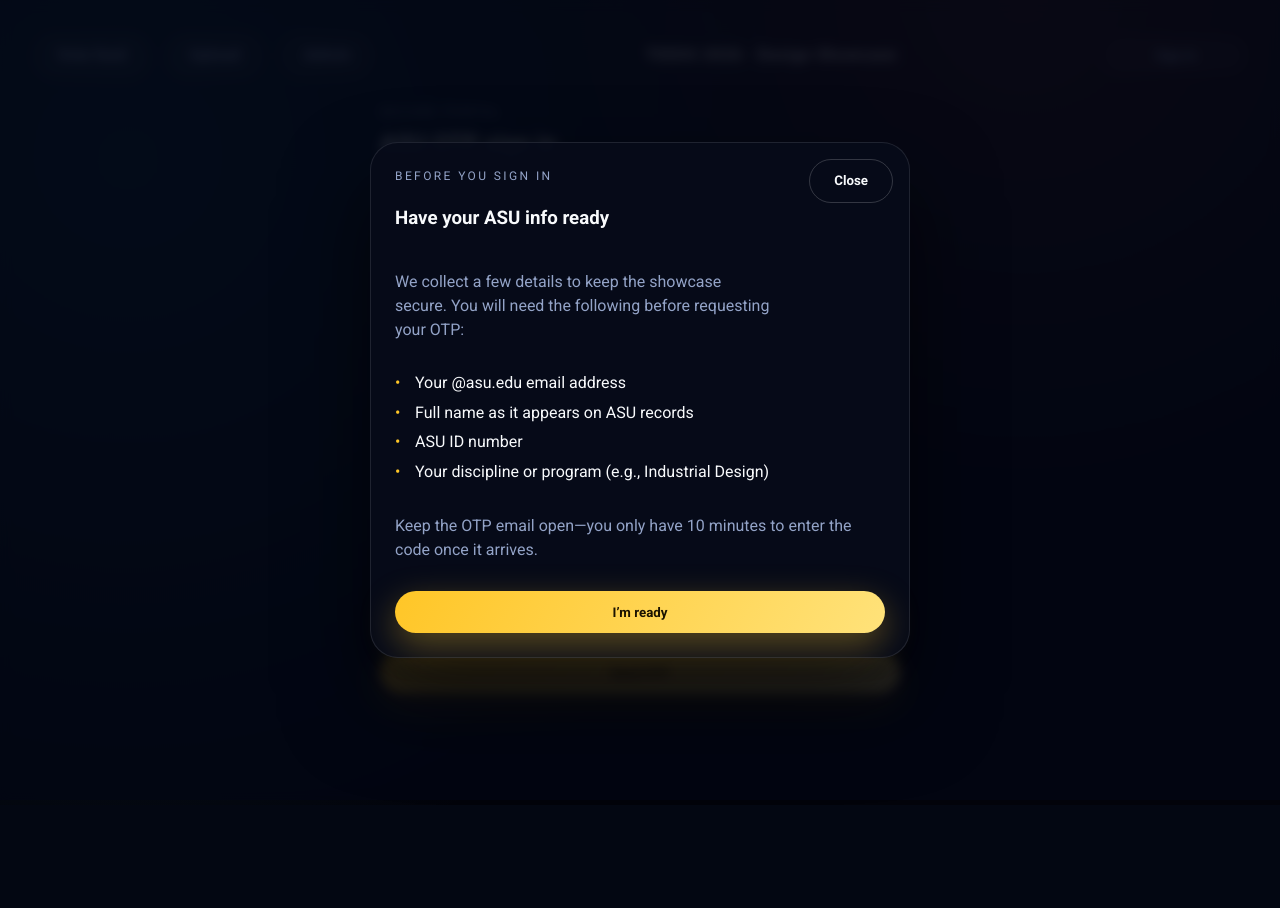
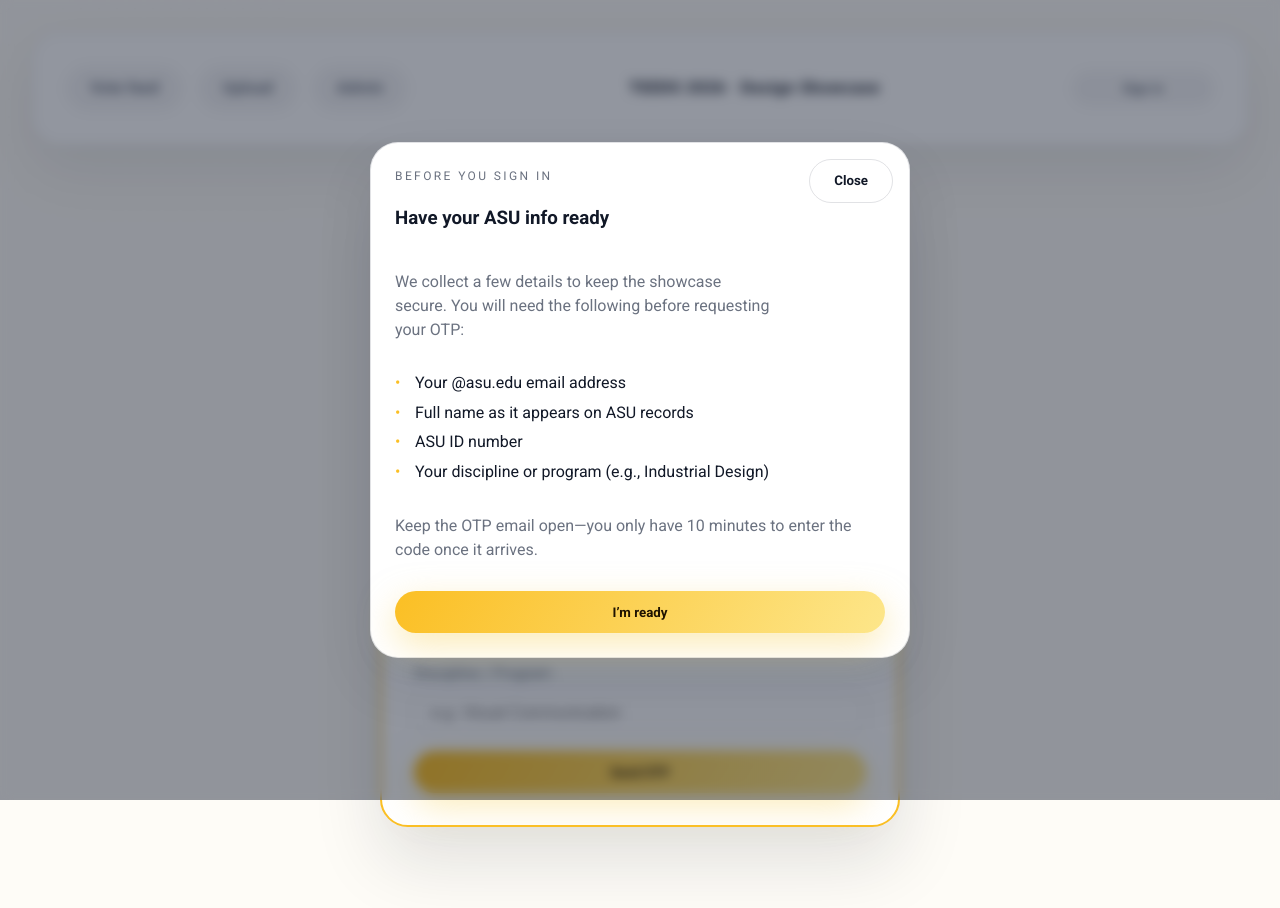
Before and after one commit to RamachandraKulkarni/TeeDS_Voting, a React (Vite) app: page /auth in a window 1280 px wide. Shown: the top 908 px of the page. Before the commit the page ends 805 px from the top, so only its background shows below. Built offline with nearby package versions, Linux system fonts and the light colour scheme; no server answers.

Commit message:
Update: upload and admin analytics workflow

```diff
--- a/src/styles/index.css
+++ b/src/styles/index.css
@@ -4,26 +4,28 @@
   font-family: 'Roboto', system-ui, -apple-system, BlinkMacSystemFont, 'Segoe UI', sans-serif;
   line-height: 1.5;
   font-weight: 400;
-  color: #f8fafc;
-  background-color: #030712;
-  --bg: #030712;
-  --surface: #060916;
-  --panel: rgba(12, 18, 35, 0.9);
-  --card: #11182b;
-  --card-accent: #1f2942;
-  --text: #f8fafc;
-  --muted: #93a3c7;
-  --accent: #fcd34d;
-  --accent-2: #34d399;
-  --accent-3: #38bdf8;
-  --danger: #f87171;
-  --border: rgba(255, 255, 255, 0.12);
-  --glow: rgba(168, 85, 247, 0.6);
-  --asu-gold: #ffc627;
-  --asu-gold-bright: #ffe27a;
-  --asu-gold-muted: rgba(255, 198, 39, 0.18);
-  --asu-gold-shadow: rgba(255, 198, 39, 0.35);
-  --asu-ink: #1b1300;
+  color: #0f172a;
+  background-color: #fefcf7;
+  --bg: #fefcf7;
+  --surface: #ffffff;
+  --panel: #ffffff;
+  --card: #ffffff;
+  --card-accent: #f5efe4;
+  --text: #111827;
+  --muted: #6b7280;
+  --accent: #fbbf24;
+  --accent-2: #2563eb;
+  --accent-3: #0ea5e9;
+  --danger: #dc2626;
+  --border: rgba(15, 23, 42, 0.12);
+  --shadow-soft: 0 25px 60px rgba(15, 23, 42, 0.08);
+  --glow: rgba(234, 179, 8, 0.35);
+  --asu-gold: #fbbf24;
+  --asu-gold-bright: #fde68a;
+  --asu-gold-muted: rgba(249, 216, 109, 0.4);
+  --asu-gold-shadow: rgba(249, 216, 109, 0.5);
+  --asu-ink: #1f1300;
+  --dot-color: rgba(17, 24, 39, 0.25);
 }
 
 *,
@@ -35,15 +37,29 @@
 body {
   margin: 0;
   min-height: 100vh;
-  background: radial-gradient(circle at 10% 20%, rgba(56, 189, 248, 0.2), transparent 55%),
-    radial-gradient(circle at 80% 0%, rgba(248, 113, 113, 0.18), transparent 40%),
-    linear-gradient(180deg, #04050c, #02030a 60%);
   color: var(--text);
+  background: var(--bg);
+  position: relative;
+}
+
+body::before {
+  content: '';
+  position: fixed;
+  top: 0;
+  bottom: 0;
+  left: 0;
+  width: clamp(140px, 22vw, 280px);
+  background-image: radial-gradient(var(--dot-color) 1.2px, transparent 1.2px);
+  background-size: 18px 18px;
+  opacity: 0.3;
+  pointer-events: none;
 }
 
 #root {
   min-height: 100vh;
   width: 100%;
+  position: relative;
+  z-index: 1;
 }
 
 a {
@@ -63,6 +79,22 @@
   width: min(1100px, 100%);
   margin: 0 auto;
   padding-bottom: 4rem;
+}
+
+.panel,
+.header-panel {
+  background: var(--panel);
+  border: 1px solid var(--border);
+  border-radius: 1.75rem;
+  padding: 2rem;
+  box-shadow: var(--shadow-soft);
+}
+
+.panel.highlight,
+.header-panel.highlight {
+  border-width: 2px;
+  border-color: var(--asu-gold);
+  box-shadow: 0 35px 70px rgba(15, 23, 42, 0.12);
 }
 
 .eyebrow {
@@ -85,7 +117,7 @@
 }
 
 .user-chip {
-  background: rgba(255, 255, 255, 0.07);
+  background: rgba(15, 23, 42, 0.05);
   border-radius: 999px;
   padding: 0.45rem 1.25rem;
   min-width: 120px;
@@ -94,7 +126,7 @@
   justify-content: center;
   align-items: center;
   font-size: 0.95rem;
-  border: 1px solid rgba(255, 255, 255, 0.08);
+  border: 1px solid var(--border);
 }
 
 .header-bar {
@@ -126,12 +158,12 @@
   position: absolute;
   top: calc(100% + 0.45rem);
   right: 0;
-  background: rgba(7, 11, 26, 0.98);
+  background: var(--surface);
   padding: 0.85rem;
   border-radius: 1.25rem;
-  border: 1px solid rgba(255, 255, 255, 0.1);
+  border: 1px solid var(--border);
   width: min(240px, 80vw);
-  box-shadow: 0 25px 60px rgba(0, 0, 0, 0.65);
+  box-shadow: var(--shadow-soft);
   z-index: 10;
 }
 
@@ -153,7 +185,7 @@
   border: none;
   border-radius: 0.85rem;
   padding: 0.65rem 1rem;
-  background: rgba(255, 255, 255, 0.08);
+  background: rgba(15, 23, 42, 0.06);
   color: var(--text);
   font-weight: 600;
   cursor: pointer;
@@ -162,7 +194,7 @@
 
 .auth-dropdown button:hover,
 .auth-dropdown button:focus-visible {
-  background: rgba(255, 255, 255, 0.18);
+  background: rgba(15, 23, 42, 0.12);
 }
 
 .header-center {
@@ -170,7 +202,7 @@
   text-align: center;
   font-size: 1rem;
   font-weight: 600;
-  color: rgba(255, 255, 255, 0.85);
+  color: var(--text);
   letter-spacing: 0.05em;
 }
 
@@ -178,7 +210,7 @@
   padding: 0.65rem 1.5rem;
   border-radius: 999px;
   border: 1px solid transparent;
-  background: rgba(255, 255, 255, 0.05);
+  background: rgba(15, 23, 42, 0.04);
   color: var(--muted);
   font-weight: 600;
   transition: all 200ms ease;
@@ -187,8 +219,8 @@
 .nav-link.active,
 .nav-link:hover {
   color: var(--text);
-  border-color: rgba(255, 255, 255, 0.18);
-  background: rgba(255, 255, 255, 0.12);
+  border-color: rgba(15, 23, 42, 0.15);
+  background: rgba(15, 23, 42, 0.08);
 }
 
 .nav-link--action {
@@ -207,22 +239,22 @@
 .account-trigger {
   min-width: 170px;
   justify-content: center;
-  background: rgba(255, 255, 255, 0.1);
+  background: rgba(15, 23, 42, 0.05);
 }
 
 .account-menu {
   position: absolute;
   top: calc(100% + 0.35rem);
   right: 0;
-  background: rgba(6, 10, 24, 0.96);
+  background: var(--surface);
   padding: 0.45rem;
   min-width: 210px;
-  border-radius: 55% 55% 45% 45% / 80% 80% 35% 35%;
-  border: 1px solid rgba(255, 255, 255, 0.1);
-  box-shadow: 0 25px 40px rgba(2, 6, 23, 0.55);
+  border-radius: 1.25rem;
+  border: 1px solid var(--border);
+  box-shadow: var(--shadow-soft);
   opacity: 0;
   pointer-events: none;
-  transform: translateY(-10px) scale(0.85);
+  transform: translateY(-10px) scale(0.92);
   transform-origin: top right;
   transition: opacity 240ms ease, transform 320ms cubic-bezier(0.16, 0.84, 0.44, 1.14);
 }
@@ -253,7 +285,7 @@
   border: none;
   padding: 0.85rem 1.5rem;
   font-weight: 600;
-  background: rgba(255, 255, 255, 0.08);
+  background: rgba(15, 23, 42, 0.08);
   color: var(--text);
   cursor: pointer;
   transition: background 200ms ease, transform 200ms ease, box-shadow 200ms ease;
@@ -291,7 +323,7 @@
 .ghost-button {
   border-radius: 999px;
   padding: 0.85rem 1.5rem;
-  border: 1px solid rgba(255, 255, 255, 0.18);
+  border: 1px solid var(--border);
   background: transparent;
   color: var(--text);
   font-weight: 600;
@@ -300,7 +332,7 @@
 }
 
 .ghost-button:hover {
-  background: rgba(255, 255, 255, 0.1);
+  background: rgba(15, 23, 42, 0.08);
 }
 
 button:disabled,
@@ -315,7 +347,7 @@
   display: flex;
   gap: 0.5rem;
   flex-wrap: wrap;
-  background: rgba(255, 255, 255, 0.05);
+  background: rgba(15, 23, 42, 0.05);
   padding: 0.4rem;
   border-radius: 999px;
   width: 100%;
@@ -333,7 +365,7 @@
 }
 
 .segmented-option:hover {
-  background: rgba(255, 255, 255, 0.08);
+  background: rgba(15, 23, 42, 0.08);
 }
 
 .segmented-option.active {
@@ -361,8 +393,8 @@
   width: 100%;
   padding: 0.75rem 1rem;
   border-radius: 1rem;
-  border: 1px solid rgba(255, 255, 255, 0.12);
-  background: rgba(2, 6, 23, 0.55);
+  border: 1px solid var(--border);
+  background: rgba(255, 255, 255, 0.9);
   color: var(--text);
   font-size: 1rem;
 }
@@ -371,7 +403,7 @@
   border: none;
   border-radius: 999px;
   padding: 0.5rem 1rem;
-  background: rgba(255, 255, 255, 0.12);
+  background: rgba(15, 23, 42, 0.08);
   color: var(--text);
   margin-right: 1rem;
   cursor: pointer;
@@ -385,11 +417,11 @@
 }
 
 .design-card {
-  background: linear-gradient(155deg, rgba(17, 24, 39, 0.96), rgba(30, 41, 59, 0.85));
+  background: linear-gradient(150deg, var(--surface), var(--card-accent));
   border-radius: 1.5rem;
   padding: 1.1rem;
-  border: 1px solid rgba(255, 255, 255, 0.08);
-  box-shadow: 0 18px 45px rgba(2, 6, 23, 0.65);
+  border: 1px solid var(--border);
+  box-shadow: 0 20px 50px rgba(15, 23, 42, 0.12);
   display: flex;
   flex-direction: column;
   gap: 0.75rem;
@@ -397,10 +429,9 @@
   cursor: pointer;
   outline: none;
 }
-
 .design-card:hover {
   transform: translateY(-6px);
-  box-shadow: 0 35px 65px rgba(2, 6, 23, 0.75);
+  box-shadow: 0 35px 75px rgba(15, 23, 42, 0.18);
 }
 
 .design-card:focus-visible {
@@ -413,27 +444,8 @@
   aspect-ratio: 4 / 5;
   border-radius: 1.2rem;
   overflow: hidden;
-  background: #0f172a;
+  background: #f5f0e6;
 }
-
-.design-media img {
-  width: 100%;
-  height: 100%;
-  object-fit: cover;
-  transition: transform 320ms ease;
-}
-
-.design-card:hover .design-media img {
-  transform: scale(1.03);
-}
-
-.design-meta {
-  display: flex;
-  justify-content: space-between;
-  color: var(--muted);
-  font-size: 0.9rem;
-}
-
 
 
 .pill-button {
@@ -677,9 +689,9 @@
   position: relative;
   overflow: hidden;
   border-radius: 1rem;
-  border: 1px dashed rgba(148, 163, 184, 0.6);
-  background: rgba(15, 23, 42, 0.9);
-  color: #cbd5f5;
+  border: 1px dashed rgba(249, 216, 109, 0.6);
+  background: rgba(249, 216, 109, 0.2);
+  color: var(--asu-ink);
   font-family: 'Roboto', system-ui, sans-serif;
   font-weight: 600;
   letter-spacing: 0.08em;
@@ -918,7 +930,7 @@
 .modal-overlay {
   position: fixed;
   inset: 0;
-  background: rgba(3, 6, 19, 0.85);
+  background: rgba(15, 23, 42, 0.45);
   display: flex;
   align-items: center;
   justify-content: center;
@@ -928,10 +940,10 @@
 }
 
 .modal-content {
-  background: rgba(7, 11, 26, 0.95);
+  background: var(--surface);
   border-radius: 1.75rem;
-  border: 1px solid rgba(255, 255, 255, 0.1);
-  box-shadow: 0 45px 85px rgba(0, 0, 0, 0.6);
+  border: 1px solid var(--border);
+  box-shadow: var(--shadow-soft);
   max-width: 960px;
   width: 100%;
   display: grid;
@@ -964,7 +976,7 @@
   display: flex;
   flex-direction: column;
   gap: 0.35rem;
-  color: #f8fafc;
+  color: var(--text);
 }
 
 .instructions-list li {
@@ -1003,7 +1015,7 @@
   align-items: flex-start;
   gap: 1rem;
   padding-bottom: 0.75rem;
-  border-bottom: 1px solid rgba(255, 255, 255, 0.08);
+  border-bottom: 1px solid var(--border);
 }
 
 .user-list li:last-child {
@@ -1014,7 +1026,7 @@
 .modal-media {
   border-radius: 1.5rem;
   overflow: hidden;
-  background: #0f172a;
+  background: #f5f0e6;
 }
 
 .modal-media img {
@@ -1057,15 +1069,15 @@
 .notice {
   padding: 0.85rem 1.1rem;
   border-radius: 1rem;
-  background: rgba(59, 130, 246, 0.15);
+  background: rgba(37, 99, 235, 0.12);
   color: var(--text);
-  border: 1px solid rgba(59, 130, 246, 0.2);
+  border: 1px solid rgba(37, 99, 235, 0.2);
   margin: 1rem 0;
 }
 
 .notice.error {
   background: rgba(248, 113, 113, 0.12);
-  border-color: rgba(248, 113, 113, 0.35);
+  border-color: rgba(248, 113, 113, 0.28);
 }
 
 .stat-grid {
@@ -1078,9 +1090,9 @@
 .stat-card {
   padding: 1rem 1.25rem;
   border-radius: 1.25rem;
-  background: rgba(255, 255, 255, 0.03);
-  border: 1px solid rgba(255, 255, 255, 0.08);
-  box-shadow: inset 0 0 15px rgba(255, 255, 255, 0.03);
+  background: var(--surface);
+  border: 1px solid var(--border);
+  box-shadow: 0 10px 30px rgba(15, 23, 42, 0.12);
 }
 
 .stat-card strong {
@@ -1096,10 +1108,11 @@
 }
 
 .leaderboard-card {
-  background: rgba(255, 255, 255, 0.04);
+  background: var(--surface);
   border-radius: 1.5rem;
   padding: 1.25rem;
-  border: 1px solid rgba(255, 255, 255, 0.08);
+  border: 1px solid var(--border);
+  box-shadow: var(--shadow-soft);
 }
 
 .leaderboard-card ol {
@@ -1125,7 +1138,7 @@
   display: flex;
   align-items: center;
   justify-content: center;
-  background: rgba(255, 255, 255, 0.08);
+  background: rgba(15, 23, 42, 0.08);
   font-weight: 600;
 }
 
```
